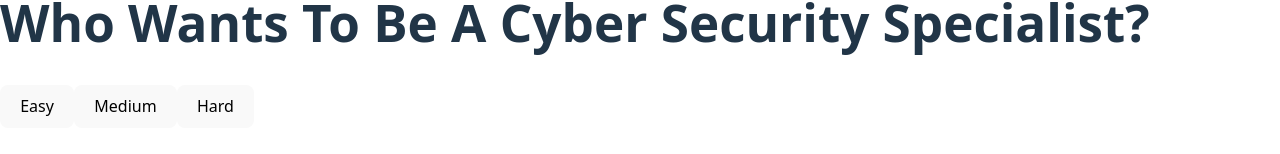
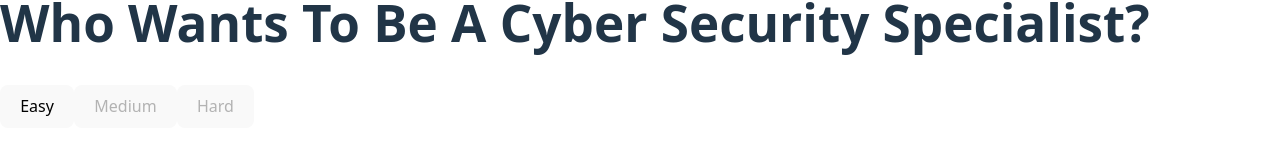
Before and after one commit to robinristo78/cybersecgame, a React (Vite) app: page / in a window 1280 px wide. Shown: the part 356-510 px from the top of the page. Built offline with nearby package versions, Linux system fonts and the light colour scheme.

Commit message:
Made medium and hard difficulty locked by default

```diff
--- a/src/App.jsx
+++ b/src/App.jsx
@@ -2,15 +2,18 @@ import React from 'react';
 import { BrowserRouter as Router, Routes, Route } from 'react-router-dom';
 import HomePage from './components/HomePage';
 import GamePage from './components/GamePage';
+import { UnlockedDifficultiesProvider } from './components/UnlockedDifficultiesContext';
 
 const App = () => {
   return (
+    <UnlockedDifficultiesProvider>
       <Router>
         <Routes>
           <Route path="/" element={<HomePage />} />
           <Route path="/game" element={<GamePage />} />
         </Routes>
       </Router>
+    </UnlockedDifficultiesProvider>
   );
 };
 
--- a/src/components/GamePage.jsx
+++ b/src/components/GamePage.jsx
@@ -1,11 +1,13 @@
-import React, { useState, useEffect } from 'react';
+import React, { useState, useEffect, useContext } from 'react';
 import { useNavigate, useLocation } from 'react-router-dom';
 import questionsData from '../components/questions/questions.json';
 import QuestionBox from '../components/QuestionBox';
+import { UnlockedDifficultiesContext } from '../components/UnlockedDifficultiesContext';
 
 const GamePage = () => {
   const location = useLocation();
   const navigate = useNavigate();
+  const { setUnlockedDifficulties } = useContext(UnlockedDifficultiesContext);
   const [currentRound, setCurrentRound] = useState(1);
   const [currentQuestionIndex, setCurrentQuestionIndex] = useState(0);
   const [score, setScore] = useState(0);
@@ -15,14 +17,14 @@ const GamePage = () => {
 
   const difficulty = location.state?.difficulty;
 
-  // If difficulty is missing, redirect to home page
+
   if (!difficulty) {
     console.error("Difficulty value is missing. Redirecting to home page.");
     navigate('/');
     return null;
   }
 
-  // If questions data is missing or empty, redirect to home page
+
   if (!questionsData || questionsData.length === 0) {
     console.error("Questions data is empty or missing.");
     navigate('/');
@@ -54,10 +56,11 @@ const GamePage = () => {
     ],
   };
 
-  // Get current difficulty
+
   const currentDifficulty = difficultyMapping[difficulty]?.find(
     (group) => group.round === currentRound
   );
+
 
   if (!currentDifficulty) {
     console.error("Current difficulty mapping is missing. Redirecting to home page.");
@@ -65,19 +68,14 @@ const GamePage = () => {
     return null;
   }
 
-  // Get random questions
+
   const getRandomQuestions = (questions, count) => {
     const shuffled = [...questions].sort(() => Math.random() - 0.5);
     return shuffled.slice(0, count);
   };
 
+
   useEffect(() => {
-    if (!currentDifficulty) {
-      console.error("Current difficulty is undefined.");
-      return;
-    }
-
-    // Filter available questions
     const availableQuestions = questionsData.filter(
       (q) =>
         q.difficulty_rating === currentDifficulty.difficulty &&
@@ -89,7 +87,6 @@ const GamePage = () => {
       return;
     }
 
-    // Get random questions
     const randomQuestions = getRandomQuestions(
       availableQuestions,
       currentDifficulty.count
@@ -99,27 +96,40 @@ const GamePage = () => {
     setUsedQuestions((prev) => [...prev, ...randomQuestions.map((q) => q.id)]);
   }, [currentRound, currentDifficulty, usedQuestions]);
 
+
   const handleAnswer = (isCorrect) => {
     if (isCorrect) {
       setScore((prev) => prev + 1);
+
       if (currentQuestionIndex < selectedQuestions.length - 1) {
         setCurrentQuestionIndex((prev) => prev + 1);
       } else if (currentRound < 5) {
         setCurrentRound((prev) => prev + 1);
         setCurrentQuestionIndex(0);
       } else {
+
+        if (difficulty === 'Easy') {
+          setUnlockedDifficulties((prev) => [...prev, 'Medium']);
+        } else if (difficulty === 'Medium') {
+          setUnlockedDifficulties((prev) => [...prev, 'Hard']);
+        } else if (difficulty === 'Hard') {
+          alert("Congratulations! You have successfully become a cyber security specialist!");
+          navigate('/');
+        }
         setGameOver(true);
       }
     } else {
+
         setTimeout(() => setGameOver(true), 2000);
     }
   };
+
 
   const handlePlayAgain = () => {
     navigate('/');
   };
 
-  // Game over screen
+
   if (gameOver) {
     return (
       <div className="p-4 text-center">
@@ -136,7 +146,7 @@ const GamePage = () => {
     );
   }
 
-  // Game screen
+
   return (
     <div className="p-4">
       <h1 className="text-2xl font-bold mb-4">Round {currentRound}</h1>
--- a/src/components/HomePage.jsx
+++ b/src/components/HomePage.jsx
@@ -1,10 +1,11 @@
-import React from 'react';
+import React, { useContext } from 'react';
 import { useNavigate } from 'react-router-dom';
+import { UnlockedDifficultiesContext } from '../components/UnlockedDifficultiesContext';
 
 const HomePage = () => {
   const navigate = useNavigate();
+  const { unlockedDifficulties } = useContext(UnlockedDifficultiesContext);
 
-  // Start the game with the selected difficulty
   const startGame = (difficulty) => {
     navigate('/game', { state: { difficulty } });
   };
@@ -20,14 +21,24 @@ const HomePage = () => {
           Easy
         </button>
         <button
-          className="bg-yellow-500 text-white px-4 py-2 rounded hover:bg-yellow-700"
-          onClick={() => startGame('Medium')}
+          className={`px-4 py-2 rounded ${
+            unlockedDifficulties.includes('Medium')
+              ? 'bg-yellow-500 text-white hover:bg-yellow-700'
+              : 'bg-gray-400 text-gray-700 cursor-not-allowed'
+          }`}
+          onClick={() => unlockedDifficulties.includes('Medium') && startGame('Medium')}
+          disabled={!unlockedDifficulties.includes('Medium')}
         >
           Medium
         </button>
         <button
-          className="bg-red-500 text-white px-4 py-2 rounded hover:bg-red-700"
-          onClick={() => startGame('Hard')}
+          className={`px-4 py-2 rounded ${
+            unlockedDifficulties.includes('Hard')
+              ? 'bg-red-500 text-white hover:bg-red-700'
+              : 'bg-gray-400 text-gray-700 cursor-not-allowed'
+          }`}
+          onClick={() => unlockedDifficulties.includes('Hard') && startGame('Hard')}
+          disabled={!unlockedDifficulties.includes('Hard')}
         >
           Hard
         </button>
--- /dev/null
+++ b/src/components/UnlockedDifficultiesContext.jsx
@@ -0,0 +1,13 @@
+import React, { createContext, useState } from 'react';
+
+export const UnlockedDifficultiesContext = createContext();
+
+export const UnlockedDifficultiesProvider = ({ children }) => {
+  const [unlockedDifficulties, setUnlockedDifficulties] = useState(['Easy']); // Default unlocked difficulty
+
+  return (
+    <UnlockedDifficultiesContext.Provider value={{ unlockedDifficulties, setUnlockedDifficulties }}>
+      {children}
+    </UnlockedDifficultiesContext.Provider>
+  );
+};
```
Lines whose indentation alone changed are shown as unchanged.
